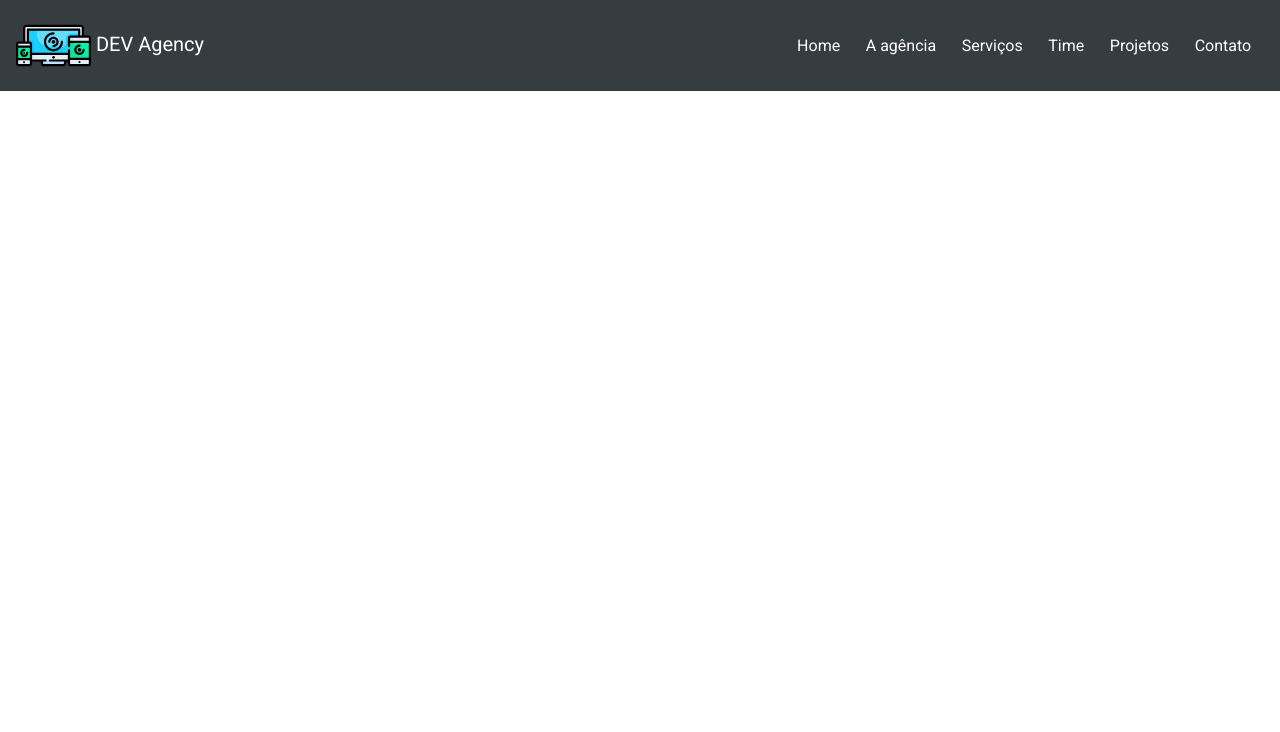
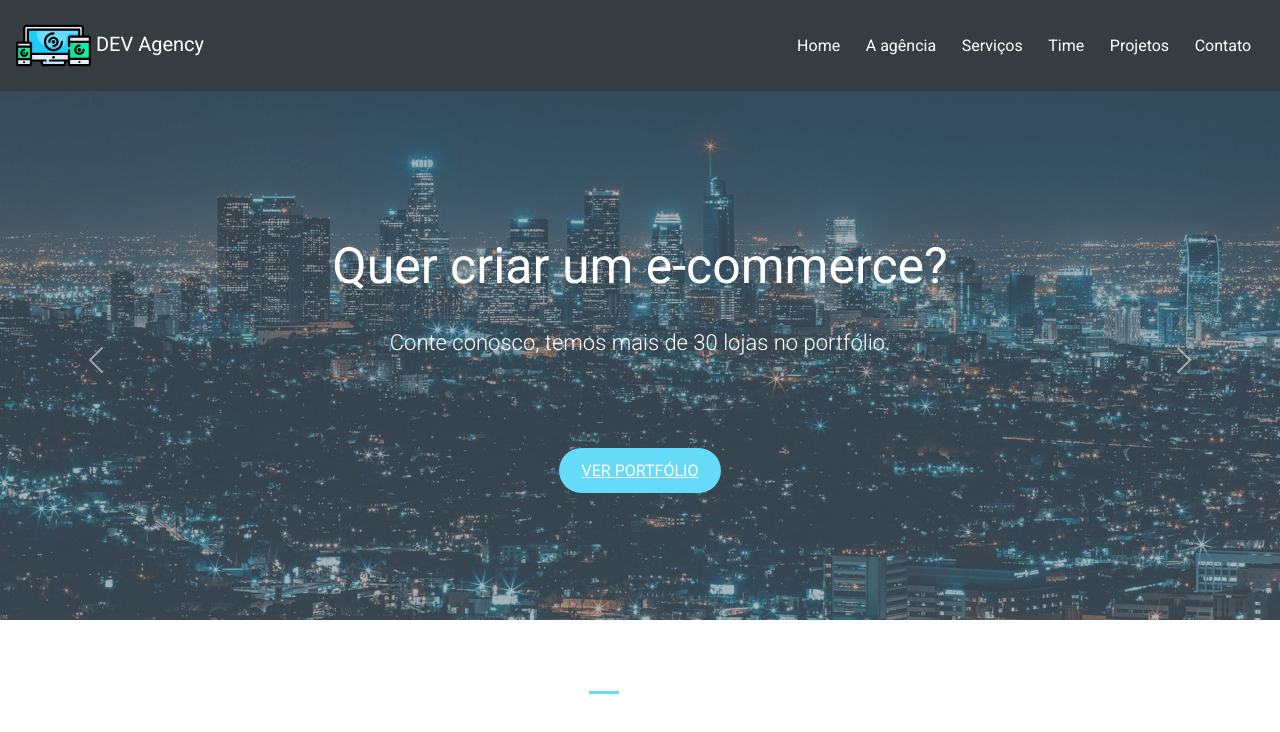
Before and after one commit to sabrynnall/dev-agency, a plain HTML site: page index.html in a window 1280 px wide. Drawn offline with nearby package versions, Linux system fonts and the light colour scheme.

Commit message:
desenvolvendo carrossel

```diff
--- a/css/styles.css
+++ b/css/styles.css
@@ -48,3 +48,52 @@ header, .navbar {
 .navbar-expand-lg .navbar-nav .nav-link {
     padding: 1rem .8rem;
 }
+
+/* SLIDE */
+
+.container-fluid {
+    padding: 0;
+}
+
+#mainSlider .carousel-inner, #mainSlider .carousel-item {
+    height: 90vh;
+}
+
+#mainSlider .carousel-caption {
+    top: 30%;
+}
+
+#mainSlider .carousel-caption h2 {
+    font-size: 50px;
+    margin-bottom: 30px;
+}
+
+#mainSlider .carousel-caption p {
+    font-size: 22px;
+    font-weight: 300;
+    margin-bottom: 100px;
+    color: #FFF;
+}
+
+.main-btn {
+    background-color: #65DAF9;
+    color: #FFF;
+    text-transform: uppercase;
+    width: 200px;
+    height: 60px;
+    padding: 10px 20px;
+    border-radius: 30px;
+    border: 3px solid transparent;
+    transition: .5s;
+}
+
+.main-btn:hover {
+    text-decoration: none;
+    color: #FFF;
+    background-color: transparent;
+    border-color: #65DAF9;
+}
+
+.carousel-indicators .active {
+    background-color: #65DAF9;
+}
--- a/index.html
+++ b/index.html
@@ -37,6 +37,53 @@
             </nav>
         </div>
     </header>
+    <main>
+        <div class="container-fluid">
+            <div id="mainSlider" class="carousel slide" data-bs-ride="true">
+                <ol class="carousel-indicators">
+                    <li data-bs-target="#mainSlider" data-bs-slide-to="0" class="active" aria-current="true" aria-label="Slide 1"></li>
+                    <li data-bs-target="#mainSlider" data-bs-slide-to="1" aria-label="Slide 2"></li>
+                    <li data-bs-target="#mainSlider" data-bs-slide-to="2" aria-label="Slide 3"></li>
+                </ol>
+                <div class="carousel-inner">
+                    <div class="carousel-item active">
+                        <img src="img/banner1.png" class="d-block w-100" alt="Projetos de e-commerce">
+
+                        <div class="carousel-caption d-none d-md-block">
+                            <h2>Quer criar um e-commerce?</h2>
+                            <p>Conte conosco, temos mais de 30 lojas no portfólio.</p>
+                            <a href="#" class="main-btn">Ver portfólio</a>
+                        </div>
+                    </div>
+                    <div class="carousel-item">
+                        <img src="img/banner2.png" class="d-block w-100" alt="Engenharia de software">
+
+                        <div class="carousel-caption d-none d-md-block">
+                            <h2>Está querendo tirar o projeto do papel?</h2>
+                            <p>Nossa equipe de engenharia de software está pronta para lhe atender.</p>
+                            <a href="#" class="main-btn">Entre em contato</a>
+                        </div>
+                    </div>
+                    <div class="carousel-item">
+                        <img src="img/banner3.png" class="d-block w-100" alt="Manutenção em Software">
+
+                        <div class="carousel-caption d-none d-md-block">
+                            <h2>Está buscando manutenção no seu software?</h2>
+                            <p>A DEV Agency conta com engenheiros altamente qualificados para resolver seu problema.</p>
+                            <a href="#" class="main-btn">Entre em contato</a>
+                        </div>
+                    </div>
+                </div>
+                <a href="#mainSlider" class="carousel-control-prev" role="button" data-bs-target="#mainSlider" data-bs-slide="prev">
+                    <span class="carousel-control-prev-icon" aria-hidden="true"></span>
+                    <span class="visually-hidden">Previous</span>
+                </a>
+                <a href="#mainSlider" class="carousel-control-next" role="button" data-bs-target="#mainSlider" data-bs-slide="next">
+                    <span class="carousel-control-next-icon" aria-hidden="true"></span>
+                    <span class="visually-hidden">Next</span>
+                </a>
+        </div>
+    </main>
     <!-- Scripts -->
     <script src="https://kit.fontawesome.com/ce4c1003ab.js" crossorigin="anonymous"></script>
     <script src="https://cdn.jsdelivr.net/npm/bootstrap@5.2.0-beta1/dist/js/bootstrap.bundle.min.js"
```
